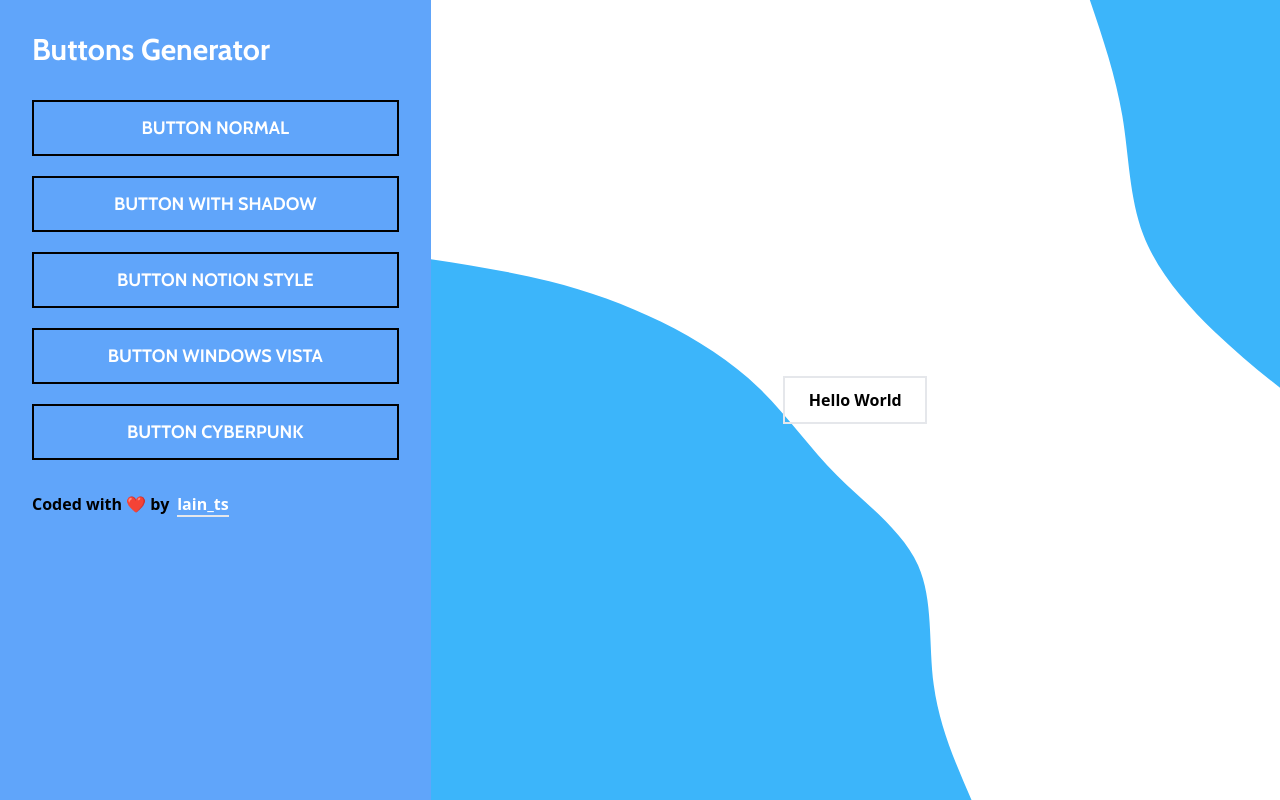
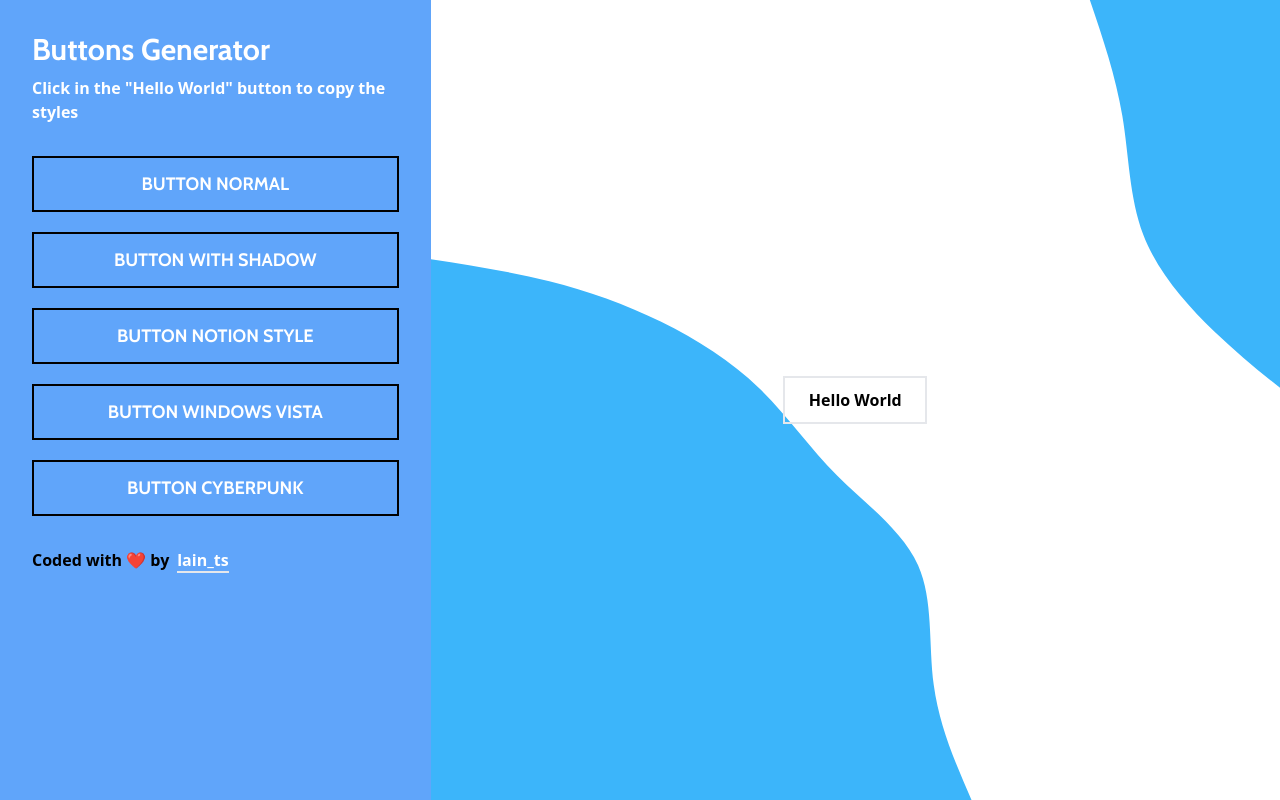
Before and after one commit to Parajulibkrm/buttons-generator, a React (Vite) app: page / in a window 1280 px wide. Built offline with nearby package versions, Linux system fonts and the light colour scheme.

Commit message:
added cta

```diff
--- a/src/components/options/Options.tsx
+++ b/src/components/options/Options.tsx
@@ -4,7 +4,7 @@ export const Options = ():JSX.Element => {
     return (
         <nav className="w-2/4 p-8 bg-blue-400 shadow-2xl shadow-black">
             <h1 className="text-3xl font-bold font-display text-white">Buttons Generator</h1>
-
+            <h2 className='my-2 text-white font-bold w-fit'>Click in the "Hello World" button to copy the styles</h2>
             <OptionsList />
 
             <div className="mt-4">
@@ -14,7 +14,6 @@ export const Options = ():JSX.Element => {
                         lain_ts
                     </a>
                 </span>
-
             </div>
         </nav>
     )
```
